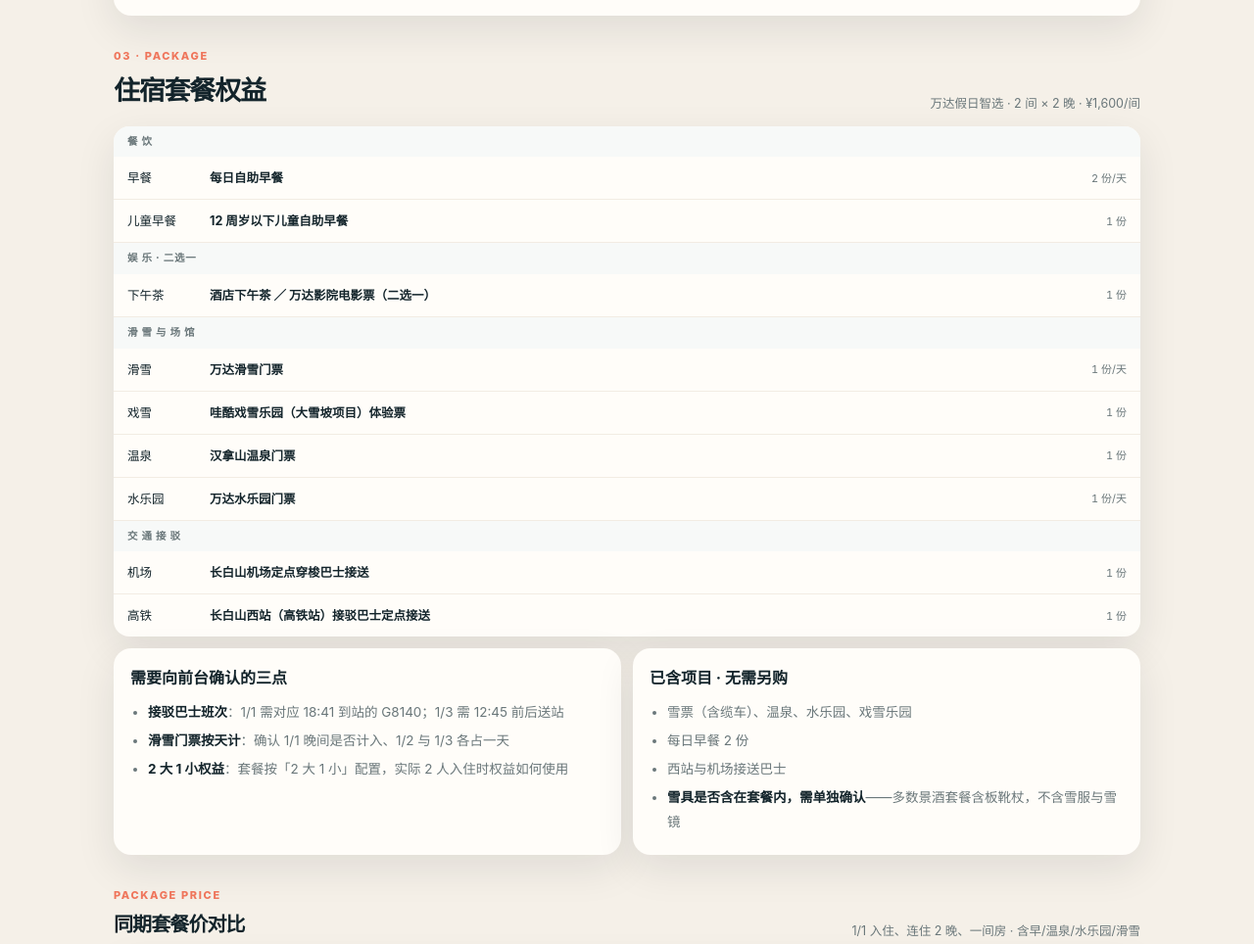
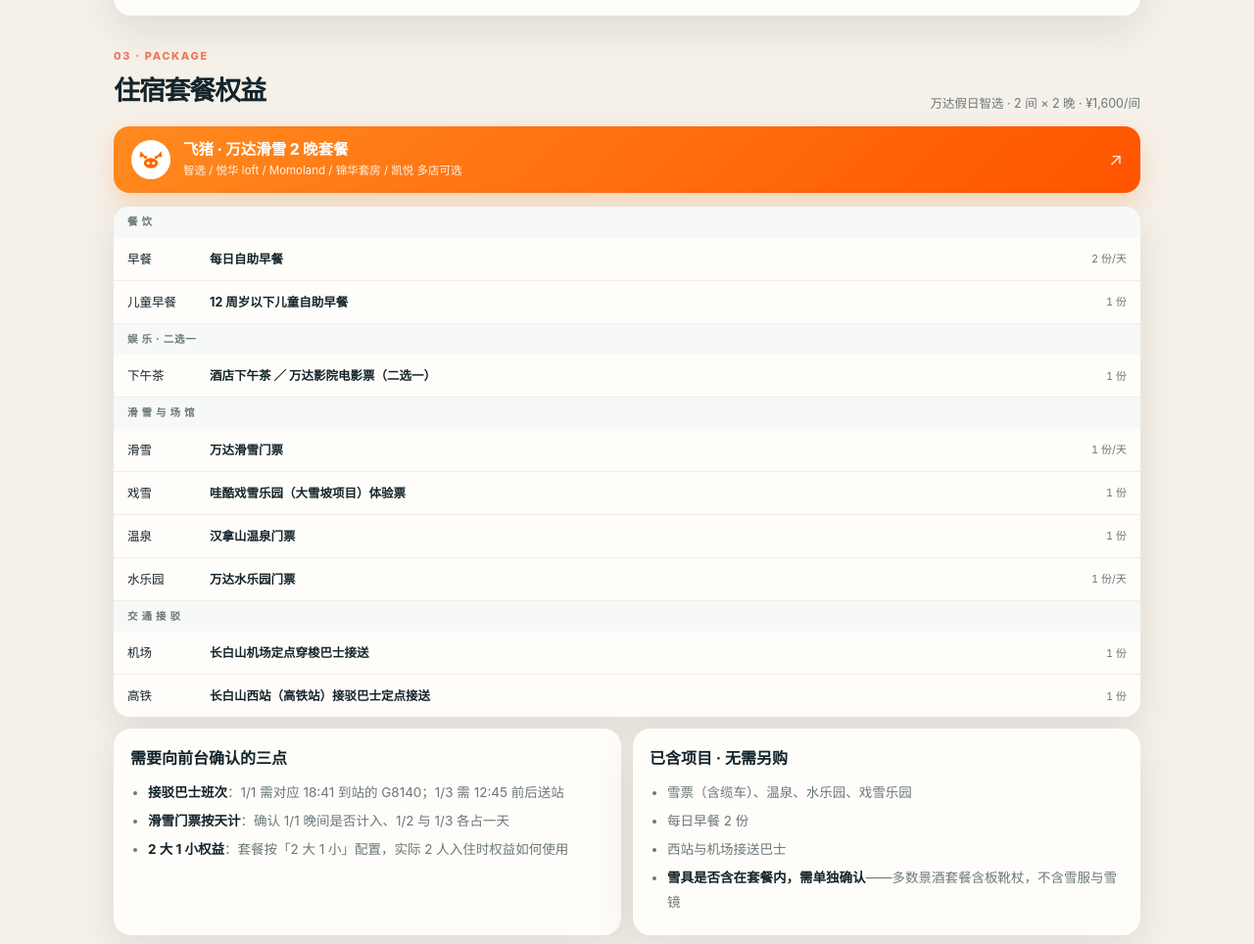
Before and after one commit to BetaTheta66/yanji-baishan, a plain HTML site: page plan-a-final.html in a window 1280 px wide. Shown: the part 6352-7316 px from the top of the page at 98% size. Drawn offline with Linux system fonts and the light colour scheme.

Commit message:
插入飞猪套餐链接 plan-a-final.html

```diff
--- a/plan-a-final.html
+++ b/plan-a-final.html
@@ -142,6 +142,16 @@ section{scroll-margin-top:66px;margin:32px 0}
   .budget td.num:last-child{grid-area:s2}
   .budget tr:last-child td.num{font-size:11px;letter-spacing:-.3px}
 }
+
+.fliggy-btn{display:flex;align-items:center;gap:13px;background:linear-gradient(135deg,#FF8A1F,#FF5400);color:#fff;border-radius:16px;padding:14px 18px;text-decoration:none;box-shadow:0 10px 26px #ff6a0033;margin-bottom:14px;transition:.16s}
+.fliggy-btn:active{transform:scale(.985)}
+.fliggy-btn .ico{width:40px;height:40px;flex:0 0 auto;display:block}
+.fliggy-btn .tx{flex:1;min-width:0}
+.fliggy-btn .tx b{display:block;font-size:15.5px;font-weight:800;line-height:1.35}
+.fliggy-btn .tx span{display:block;font-size:11.5px;opacity:.92;margin-top:2px;line-height:1.5}
+.fliggy-btn .arrow{font-size:18px;opacity:.85;flex:0 0 auto}
+.fliggy-inline{display:inline-flex;align-items:center;gap:5px;background:#FFF1E6;color:#D4530A;border-radius:7px;padding:3px 8px;font-size:10.5px;font-weight:800;text-decoration:none;margin-left:6px;white-space:nowrap}
+.fliggy-inline svg{width:13px;height:13px}
 </style>
 </head>
 <body>
@@ -402,6 +412,25 @@ section{scroll-margin-top:66px;margin:32px 0}
   <div class="sh"><div><div class="label">03 · PACKAGE</div><h2>住宿套餐权益</h2></div>
     <p>万达假日智选 · 2 间 × 2 晚 · ¥1,600/间</p></div>
 
+  <a class="fliggy-btn" href="https://a.feizhu.com/4E3Prv" target="_blank" rel="noopener">
+    <svg class="ico" viewBox="0 0 40 40" xmlns="http://www.w3.org/2000/svg">
+      <circle cx="20" cy="20" r="20" fill="#fff"/>
+      <path d="M9.5 11.5 L14.5 17 L8.5 17.5 Z" fill="#FF6A00"/>
+      <path d="M30.5 11.5 L31.5 17.5 L25.5 17 Z" fill="#FF6A00"/>
+      <ellipse cx="20" cy="23.5" rx="7.2" ry="5.2" fill="#FF6A00"/>
+      <circle cx="17.4" cy="23.5" r="1.5" fill="#fff"/>
+      <circle cx="22.6" cy="23.5" r="1.5" fill="#fff"/>
+      <circle cx="14.6" cy="17.6" r="1.7" fill="#FF6A00"/>
+      <circle cx="25.4" cy="17.6" r="1.7" fill="#FF6A00"/>
+    </svg>
+    <div class="tx">
+      <b>飞猪 · 万达滑雪 2 晚套餐</b>
+      <span>智选 / 悦华 loft / Momoland / 锦华套房 / 凯悦 多店可选</span>
+    </div>
+    <span class="arrow">↗</span>
+  </a>
+
+
   <div class="perk">
     <div class="grp">餐 饮</div>
     <div class="row"><span>早餐</span><b>每日自助早餐</b><span class="qty">2 份/天</span></div>
@@ -577,7 +606,7 @@ section{scroll-margin-top:66px;margin:32px 0}
     <tr><th>项目</th><th>明细</th><th class="num">单人</th><th class="num">2人</th></tr>
     <tr><td><b>机票 · 去</b></td><td>深圳 21:00 → 北京大兴 → 延吉 09:35+1 · ¥1,934/人</td><td class="num">¥1,934</td><td class="num">¥3,868</td></tr>
     <tr><td><b>机票 · 回</b></td><td>DZ6232 ¥1,587/人 · 沈阳 18:15 → 深圳 00:15+1</td><td class="num">¥1,587</td><td class="num">¥3,174</td></tr>
-    <tr><td><b>万达住宿</b></td><td>假日智选 <b>早鸟 ¥1,600/间 / 2 晚 × 2 间</b>（同期现价 ¥2,821），含雪票、温泉、水乐园、早餐、接驳</td><td class="num">¥1,600</td><td class="num">¥3,200</td></tr>
+    <tr><td><b>万达住宿</b></td><td>假日智选 <b>早鸟 ¥1,600/间 / 2 晚 × 2 间</b>（同期现价 ¥2,821），含雪票、温泉、水乐园、早餐、接驳<a class="fliggy-inline" href="https://a.feizhu.com/4E3Prv" target="_blank" rel="noopener"><svg viewBox="0 0 40 40"><circle cx="20" cy="20" r="20" fill="#FF6A00"/><ellipse cx="20" cy="24" rx="7" ry="5" fill="#fff"/><circle cx="17.4" cy="24" r="1.4" fill="#FF6A00"/><circle cx="22.6" cy="24" r="1.4" fill="#FF6A00"/><circle cx="14.5" cy="17" r="1.6" fill="#fff"/><circle cx="25.5" cy="17" r="1.6" fill="#fff"/></svg>飞猪套餐 ↗</a></td><td class="num">¥1,600</td><td class="num">¥3,200</td></tr>
     <tr><td><b>12/31 北京住宿</b></td><td>美宸酒店（大兴机场航站楼二层）单人间 ¥315 × 2 间</td><td class="num">¥315</td><td class="num">¥630</td></tr>
     <tr><td><b>高铁 · 去</b></td><td>G8140 ¥116/人 · 延吉西 16:33 → 长白山西 18:41</td><td class="num">¥116</td><td class="num">¥232</td></tr>
     <tr><td><b>高铁 · 回</b></td><td>G3558 ¥205/人 · 长白山西 14:14 → 沈阳北 16:02</td><td class="num">¥205</td><td class="num">¥410</td></tr>
```
